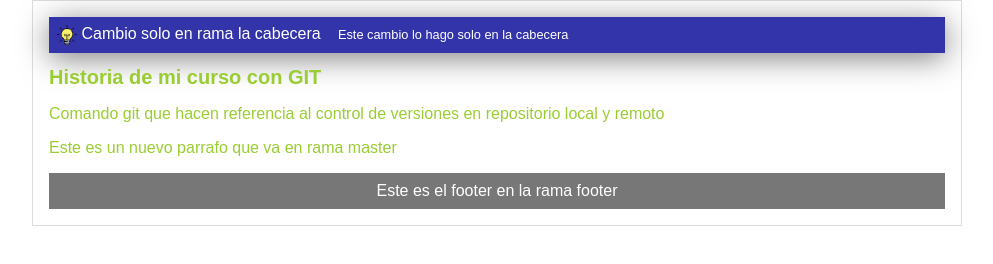
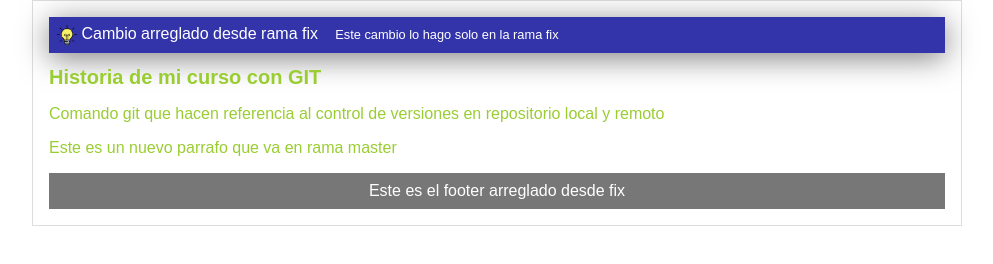
Before and after one commit to CarlosEduardoCardonaB/curso_git_platzi, a plain HTML site: page index.html in a window 1280 px wide. Shown: the whole page, without its empty margins (143-1136 px from the left). Drawn offline with Linux system fonts and the light colour scheme.

```diff
--- a/index.html
+++ b/index.html
@@ -9,7 +9,7 @@
         <div id="container">
             <div id="cabecera">
                 <img id="logo" src="imagenes/bombillaOn.png" alt="Ideas que innovan">
-                Cambio solo en rama la cabecera <span id="tagline">Este cambio lo hago solo en la cabecera</span>
+                Cambio arreglado desde rama fix <span id="tagline">Este cambio lo hago solo en la rama fix</span>
             </div>
             <div id="post">
                 <h1>Historia de mi curso con GIT</h1>
@@ -17,7 +17,7 @@
                 <p>Este es un nuevo parrafo que va en rama master</p>
             </div>
             <div id="footer">
-                Este es el footer en la rama footer
+                Este es el footer arreglado desde fix
             </div>
         </div>
 
```
